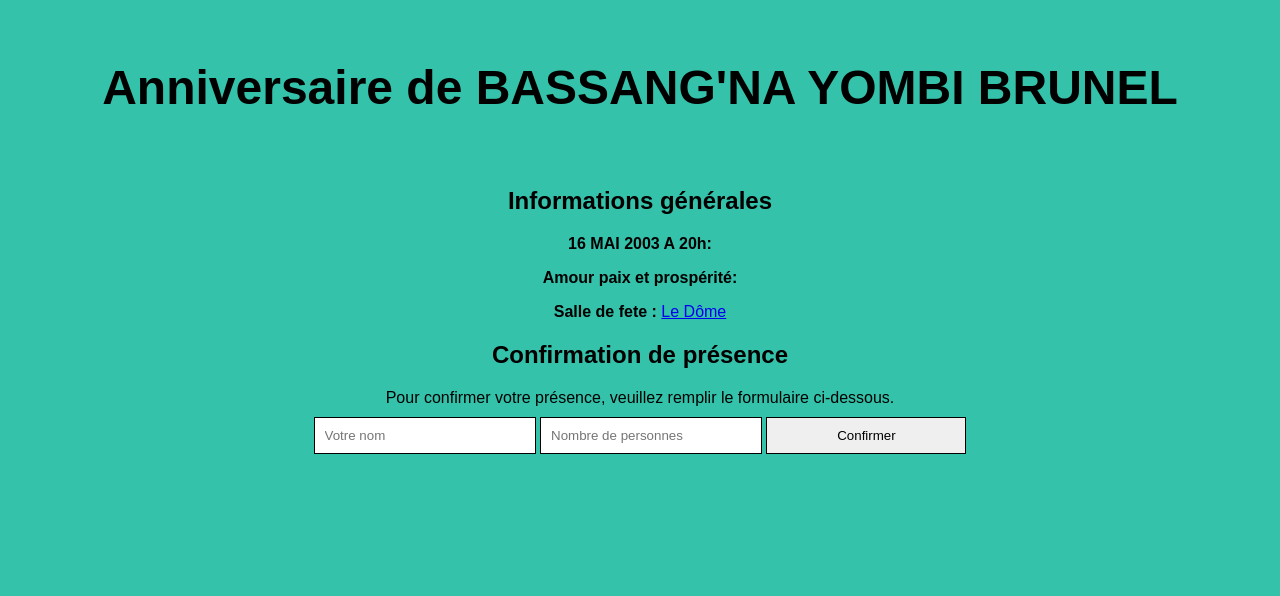
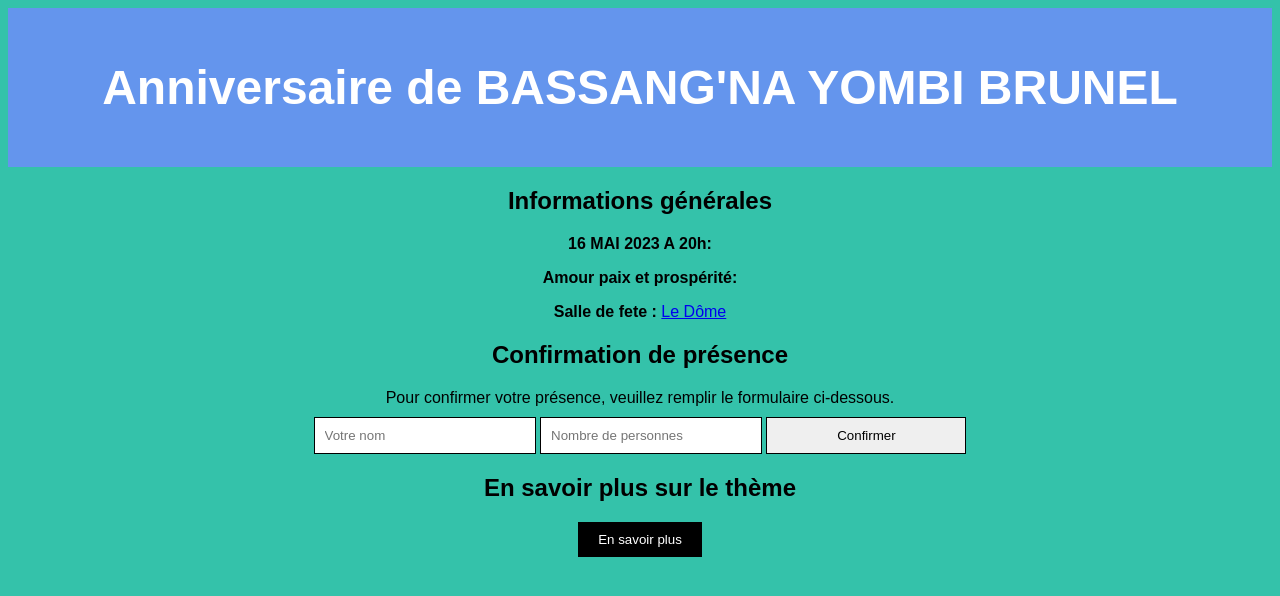
Before and after one commit to BRUNEL2023/birthday, a PHP site: page / in a window 1280 px wide. Shown: the top 596 px of the page. Run offline with PHP 8.4, Linux system fonts and the light colour scheme.

Commit message:
3eme commit

```diff
--- a/index.html
+++ b/index.html
@@ -13,7 +13,7 @@
     <section>
       <h2>Informations générales</h2>
       <p>
-        <strong>16 MAI 2003 A 20h:</strong>
+        <strong>16 MAI 2023 A 20h:</strong>
       </p>
       <p>
         <strong> Amour paix et prospérité:</strong>
@@ -34,6 +34,13 @@
         <input type="submit" value="Confirmer">
       </form>
     </section>
+    <section>
+      <h2>En savoir plus sur le thème</h2>
+      <p id="explications">
+        Le thème "Amour, paix et prospérité" est un thème universel qui peut être interprété de différentes manières. Il est utilisé ici pour célébrer l'amour, la paix et la prospérité dans le monde, ou pour créer une ambiance chaleureuse et conviviale pour une soirée d'anniversaire.
+      </p>
+      <button id="btn-explications">En savoir plus</button>
+    </section>
   </main>
-</body>
+  <script src="script.js"></script>
 </html>
--- /dev/null
+++ b/script.js
@@ -0,0 +1,10 @@
+function displayExplanations() {
+    // Récupère le paragraphe à afficher
+    const explications = document.getElementById("explications");
+
+    // Change le style du paragraphe pour l'afficher
+    explications.style.display = "block";
+  }
+
+  // Ajoute un écouteur d'événement au bouton "En savoir plus"
+  document.getElementById("btn-explications").addEventListener("click",displayExplanations);
--- a/style.css
+++ b/style.css
@@ -2,11 +2,11 @@ body {
     background-color: rgb(52, 194, 170);
     font-family: sans-serif;
     font-size: 16px;
-    text-align: center; ;
+    text-align: center;
   }
 
   header {
-    background-color: cornflowerblue
+    background-color: cornflowerblue;
     color: #fff;
     padding: 20px;
   }
@@ -32,7 +32,10 @@ body {
   button {
     background-color: #000;
     color: #fff;
-    padding: 10px;20px;
+    padding: 10px 20px;
     border: none;
     cursor: pointer;
   }
+  #explications {
+    display: none;
+  }
```
